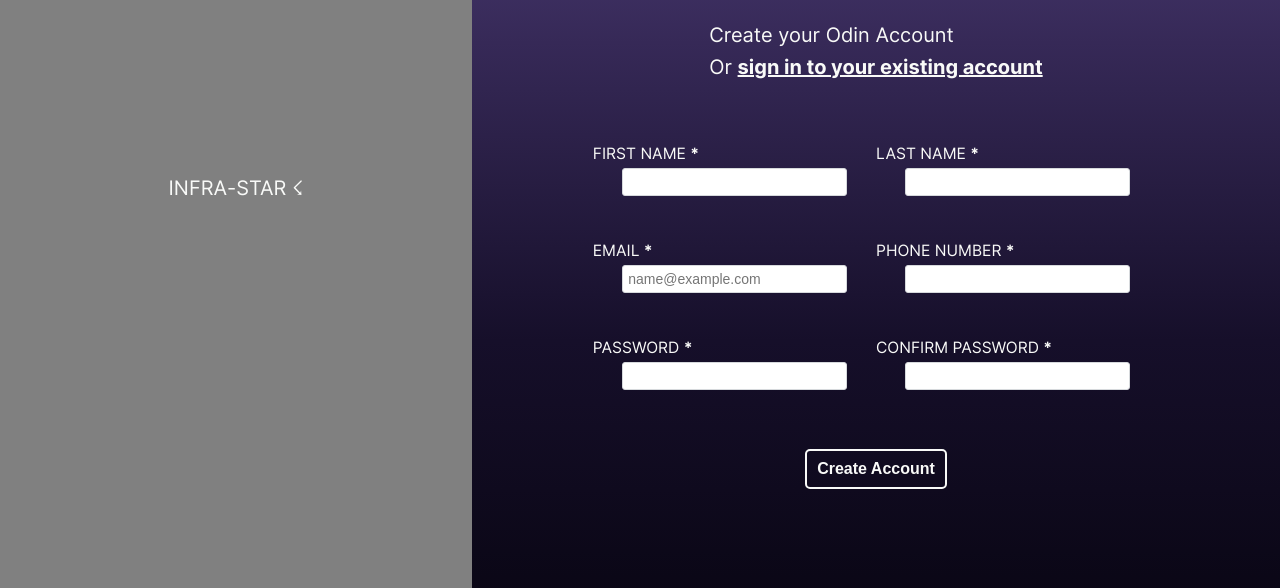
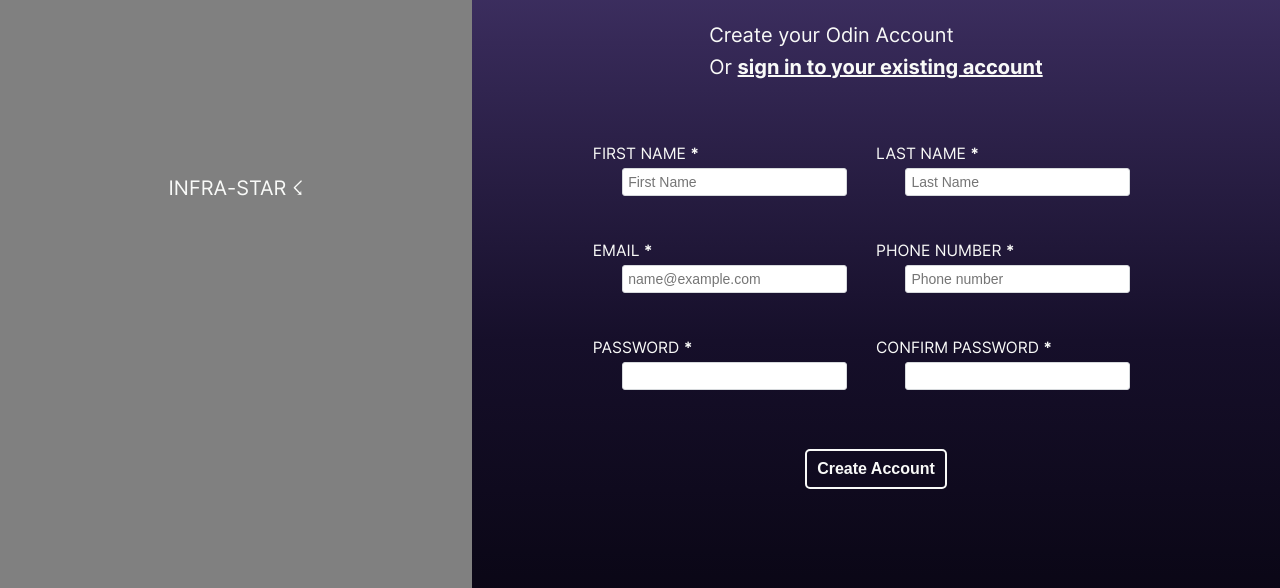
Before and after one commit to Yagrr/signup-form, a plain HTML site: page signup-page/signup.html in a window 1280 px wide. Shown: the part 212-800 px from the top of the page. Drawn offline with Linux system fonts and the light colour scheme.

Commit message:
Add form patterns

```diff
--- a/signup-page/signup.html
+++ b/signup-page/signup.html
@@ -35,7 +35,7 @@
                                 <span>FIRST NAME</span>
                                 <strong><span class="req" aria-label="required">*</span></strong>
                             </label>
-                            <input type="text" id="firstName" name="firstName" required maxlength="64"/>
+                            <input type="text" id="firstName" name="firstName" required maxlength="64" placeholder="First Name"/>
                             <span class="error" aria-live="polite"></span>
                         </div>
 
@@ -44,7 +44,7 @@
                                 <span>LAST NAME</span>
                                 <strong><span class="req" aria-label="required">*</span></strong>
                             </label>
-                            <input type="text" id="lastName" name="lastName" required maxlength="64"/>
+                            <input type="text" id="lastName" name="lastName" required maxlength="64" placeholder="Last Name"/>
                             <span class="error" aria-live="polite"></span>
                         </div>
 
@@ -62,7 +62,10 @@
                                 <span>PHONE NUMBER</span>
                                 <strong><span class="req" aria-label="required">*</span></strong>
                             </label>
-                            <input type="tel" id="phone" name="phone" required/>
+                            <input type="tel" id="phone" name="phone" required
+                                placeholder="Phone number"
+                                pattern="[\+]\d{2}[\(]\d{2}[\)]\d{4}[\-]\d{4}"
+                            />
                             <span class="error" aria-live="polite"></span>
                         </div>
 
@@ -71,7 +74,10 @@
                                 <span>PASSWORD</span>
                                 <strong><span class="req" aria-label="required">*</span></strong>
                             </label>
-                            <input type="text" id="password" name="password" minlength="8" required/>
+                            <input type="text" id="password" name="password"
+                                minlength="8" required
+                                pattern="(?=^.{8,}$)((?=.*\d)|(?=.*\W+))(?![.\n])(?=.*[A-Z])(?=.*[a-z]).*$"
+                            />
                             <span class="error" aria-live="polite"></span>
                         </div>
 
@@ -80,7 +86,10 @@
                                 <span>CONFIRM PASSWORD</span>
                                 <strong><span class="req" aria-label="required">*</span></strong>
                             </label>
-                            <input type="text" id="conf-password" name="conf-password" minlength="8" required/>
+                            <input type="text" id="conf-password"
+                                name="conf-password" minlength="8" required
+                                pattern="(?=^.{8,}$)((?=.*\d)|(?=.*\W+))(?![.\n])(?=.*[A-Z])(?=.*[a-z]).*$"
+                            />
                             <span class="error" aria-live="polite"></span>
                         </div>
 
```
